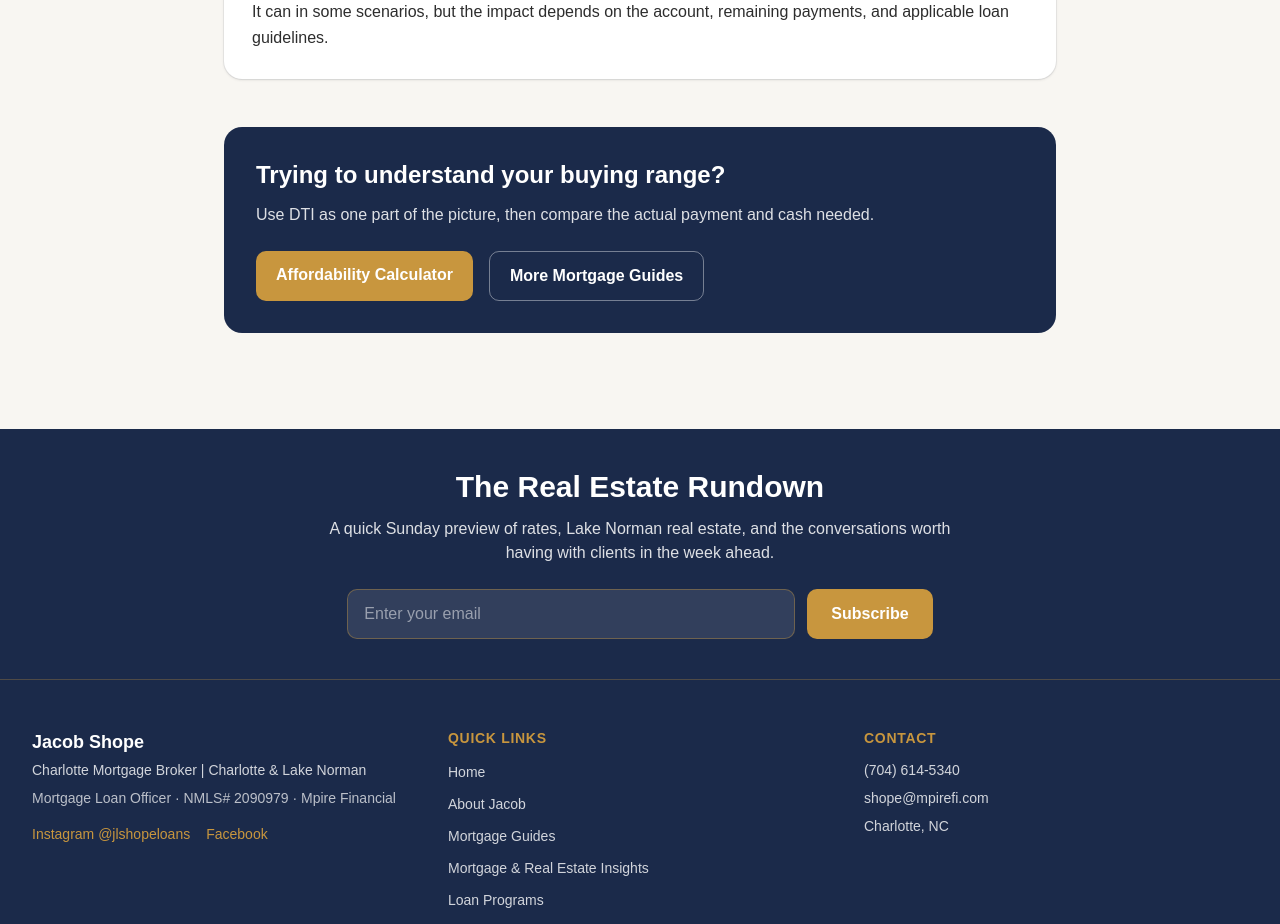
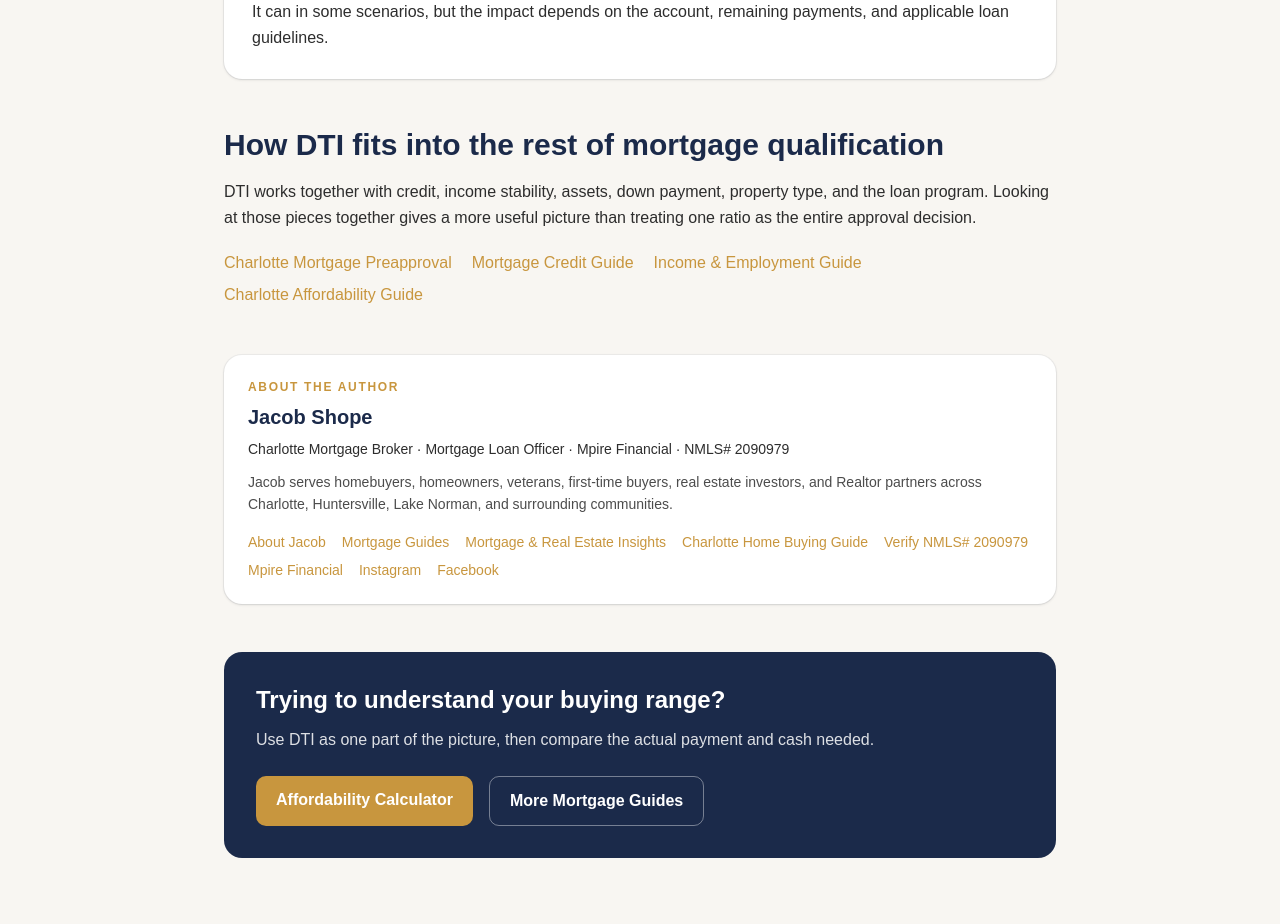
Before and after one commit to JLshope12/jacob-shope-mortgage, a Next.js app: page /mortgage-dti-charlotte in a window 1280 px wide. Shown: the part 1360-2284 px from the top of the page. Built offline with nearby package versions, Linux system fonts and the light colour scheme.

Commit message:
Strengthen Charlotte DTI guide authorship and schema

```diff
--- a/app/mortgage-dti-charlotte/page.tsx
+++ b/app/mortgage-dti-charlotte/page.tsx
@@ -1,14 +1,79 @@
 import Link from "next/link";
+import { AuthorBox } from "@/components/seo/AuthorBox";
 
 export const metadata = {
   title: "Debt-to-Income Ratio for a Mortgage | Charlotte | Jacob Shope",
-  description: "Learn how debt-to-income ratio is used in mortgage qualification and why the full loan scenario matters. Guidance from Jacob Shope, NMLS# 2090979.",
+  description:
+    "Learn how debt-to-income ratio is used in mortgage qualification and why the full loan scenario matters. Guidance from Jacob Shope, NMLS# 2090979.",
   alternates: { canonical: "/mortgage-dti-charlotte" },
+  authors: [{ name: "Jacob Shope", url: "/about" }],
+};
+
+const articleSchema = {
+  "@context": "https://schema.org",
+  "@type": "Article",
+  "@id": "https://jacobshopemortgage.com/mortgage-dti-charlotte#article",
+  headline: "How Debt-to-Income Ratio Works for a Mortgage",
+  description:
+    "A Charlotte mortgage qualification guide from Jacob Shope explaining debt-to-income ratio and how it fits into the broader approval picture.",
+  mainEntityOfPage: "https://jacobshopemortgage.com/mortgage-dti-charlotte",
+  author: {
+    "@type": "Person",
+    "@id": "https://jacobshopemortgage.com/#jacob-shope",
+    name: "Jacob Shope",
+    url: "https://jacobshopemortgage.com/about",
+  },
+  publisher: {
+    "@type": "Organization",
+    "@id": "https://jacobshopemortgage.com/#mpire-financial",
+    name: "Mpire Financial",
+  },
+  about: [
+    "Debt-to-income ratio",
+    "Mortgage qualification",
+    "Charlotte mortgages",
+    "Home affordability",
+  ],
+};
+
+const faqSchema = {
+  "@context": "https://schema.org",
+  "@type": "FAQPage",
+  "@id": "https://jacobshopemortgage.com/mortgage-dti-charlotte#faq",
+  mainEntity: [
+    {
+      "@type": "Question",
+      name: "Is there one maximum debt-to-income ratio for every mortgage?",
+      acceptedAnswer: {
+        "@type": "Answer",
+        text: "No. Different loan programs and lenders can evaluate debt-to-income ratio differently, and the overall borrower profile matters.",
+      },
+    },
+    {
+      "@type": "Question",
+      name: "Does a lower debt-to-income ratio always mean a better loan?",
+      acceptedAnswer: {
+        "@type": "Answer",
+        text: "Not necessarily. Debt-to-income ratio is important, but it is only one part of the mortgage decision.",
+      },
+    },
+    {
+      "@type": "Question",
+      name: "Can paying off a debt change a mortgage debt-to-income calculation?",
+      acceptedAnswer: {
+        "@type": "Answer",
+        text: "It can in some scenarios, but the impact depends on the account, remaining payments, and applicable loan guidelines.",
+      },
+    },
+  ],
 };
 
 export default function MortgageDtiCharlottePage() {
   return (
     <div className="bg-offwhite">
+      <script type="application/ld+json" dangerouslySetInnerHTML={{ __html: JSON.stringify(articleSchema) }} />
+      <script type="application/ld+json" dangerouslySetInnerHTML={{ __html: JSON.stringify(faqSchema) }} />
+
       <article className="mx-auto max-w-4xl px-4 py-16 md:px-6 md:py-24 lg:px-8">
         <p className="font-semibold text-gold">Mortgage guidance from Jacob Shope</p>
         <h1 className="mt-3 text-4xl font-bold tracking-tight text-navy md:text-5xl">How Debt-to-Income Ratio Works for a Mortgage</h1>
@@ -40,6 +105,23 @@ export default function MortgageDtiCharlottePage() {
           </div>
         </section>
 
+        <section className="mt-12">
+          <h2 className="text-2xl font-bold text-navy md:text-3xl">How DTI fits into the rest of mortgage qualification</h2>
+          <p className="mt-4 leading-relaxed text-charcoal">
+            DTI works together with credit, income stability, assets, down payment, property type, and the loan program. Looking at those pieces together gives a more useful picture than treating one ratio as the entire approval decision.
+          </p>
+          <div className="mt-5 flex flex-wrap gap-x-5 gap-y-2 font-medium">
+            <Link href="/mortgage-preapproval-charlotte" className="text-gold hover:underline">Charlotte Mortgage Preapproval</Link>
+            <Link href="/mortgage-credit-score-charlotte" className="text-gold hover:underline">Mortgage Credit Guide</Link>
+            <Link href="/mortgage-income-employment-charlotte" className="text-gold hover:underline">Income &amp; Employment Guide</Link>
+            <Link href="/how-much-house-can-i-afford-charlotte" className="text-gold hover:underline">Charlotte Affordability Guide</Link>
+          </div>
+        </section>
+
+        <div className="mt-12">
+          <AuthorBox />
+        </div>
+
         <section className="mt-12 rounded-2xl bg-navy p-8 text-white"><h2 className="text-2xl font-bold">Trying to understand your buying range?</h2><p className="mt-3 text-white/85">Use DTI as one part of the picture, then compare the actual payment and cash needed.</p><div className="mt-6 flex flex-wrap gap-4"><Link href="/calculators/affordability" className="rounded-lg bg-gold px-5 py-3 font-semibold text-white hover:bg-gold/90">Affordability Calculator</Link><Link href="/mortgage-guides" className="rounded-lg border border-white/40 px-5 py-3 font-semibold text-white hover:bg-white hover:text-navy">More Mortgage Guides</Link></div></section>
       </article>
     </div>
```
